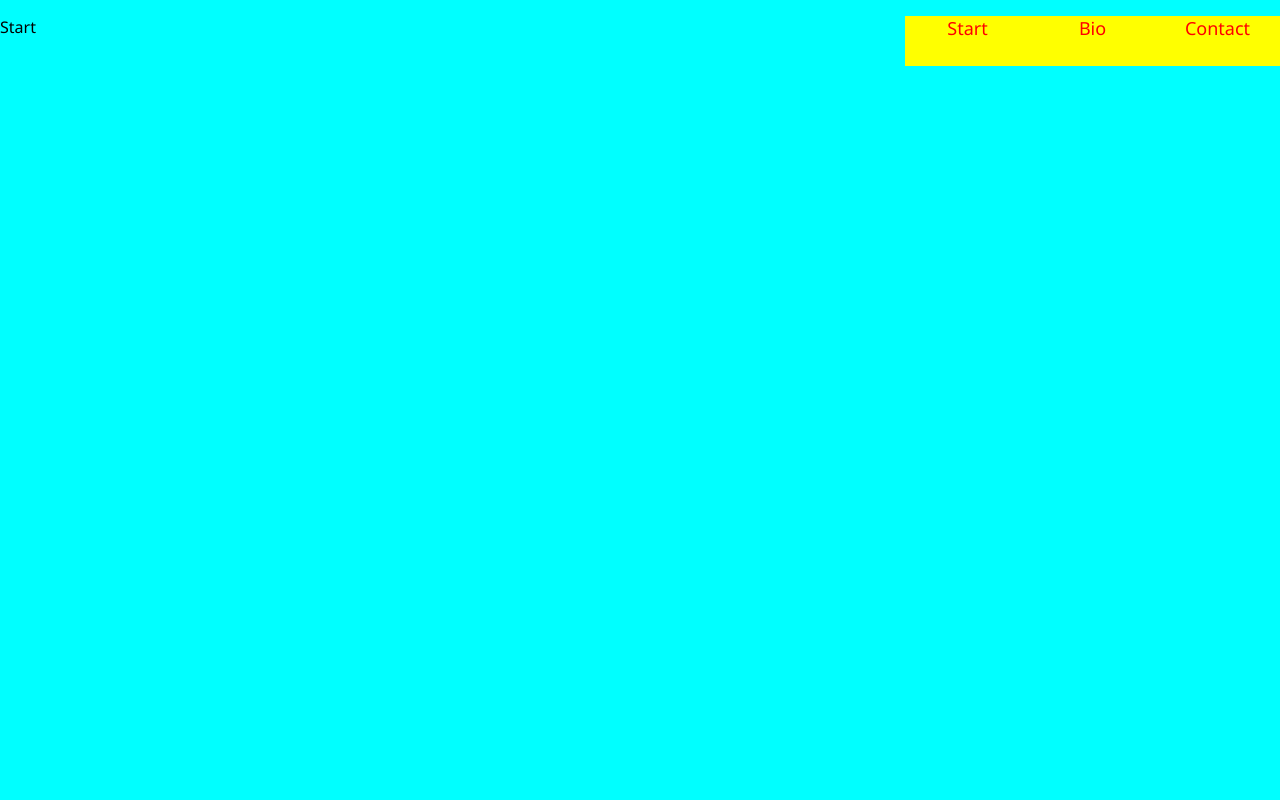
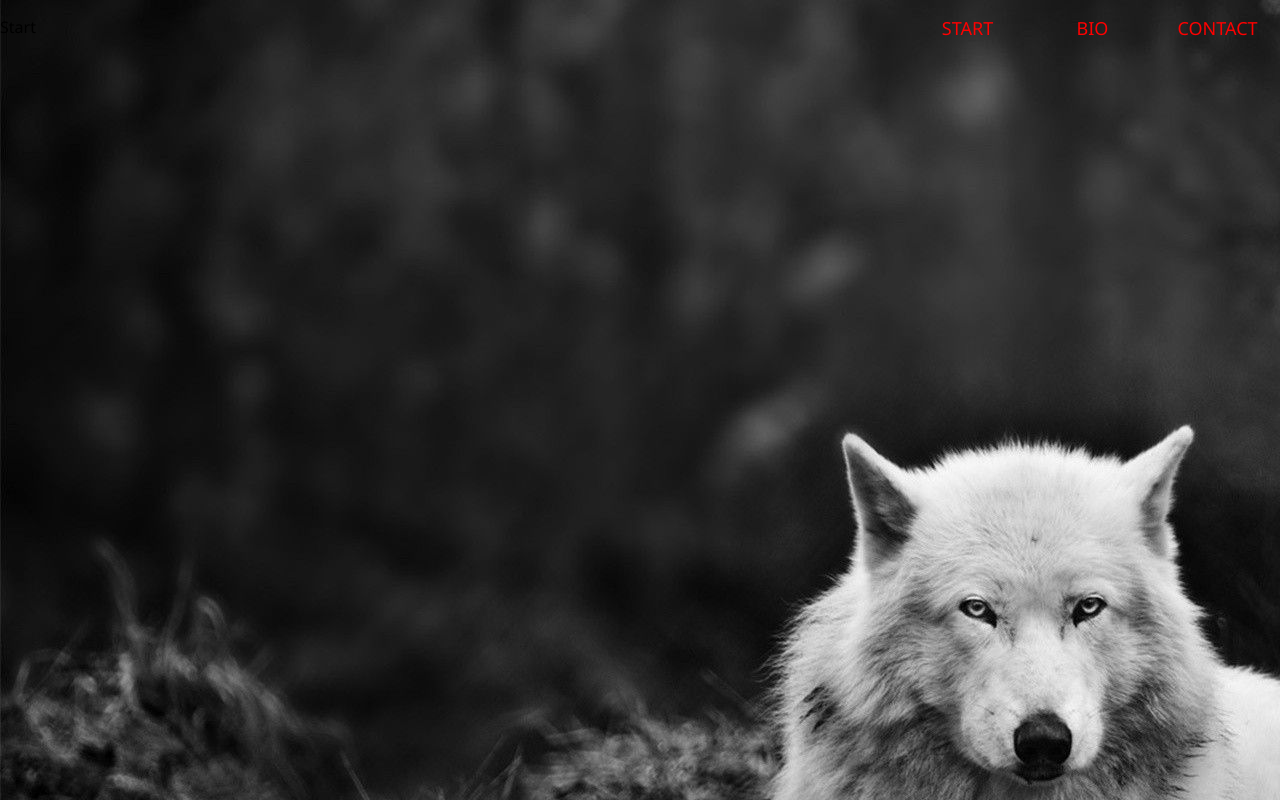
Before and after one commit to frejker1337/aafrejfrej, a plain HTML site: page index.html in a window 1280 px wide. Drawn offline with Linux system fonts and the light colour scheme.

Commit message:
added picture to style sheet

```diff
--- a/style/style.css
+++ b/style/style.css
@@ -8,13 +8,14 @@ body {
 background-color: aqua;
 margin: 0;
 padding: 0;
+background-image: url("/img/125185.jpg");
 
 }
 
 .navigation  {
-background-color: yellow;
+background-color: #;
 float: right;
-text-transfrom: uppercase;
+text-transform: uppercase;
 }
 .navigation ul {
 margin: 0;
```
